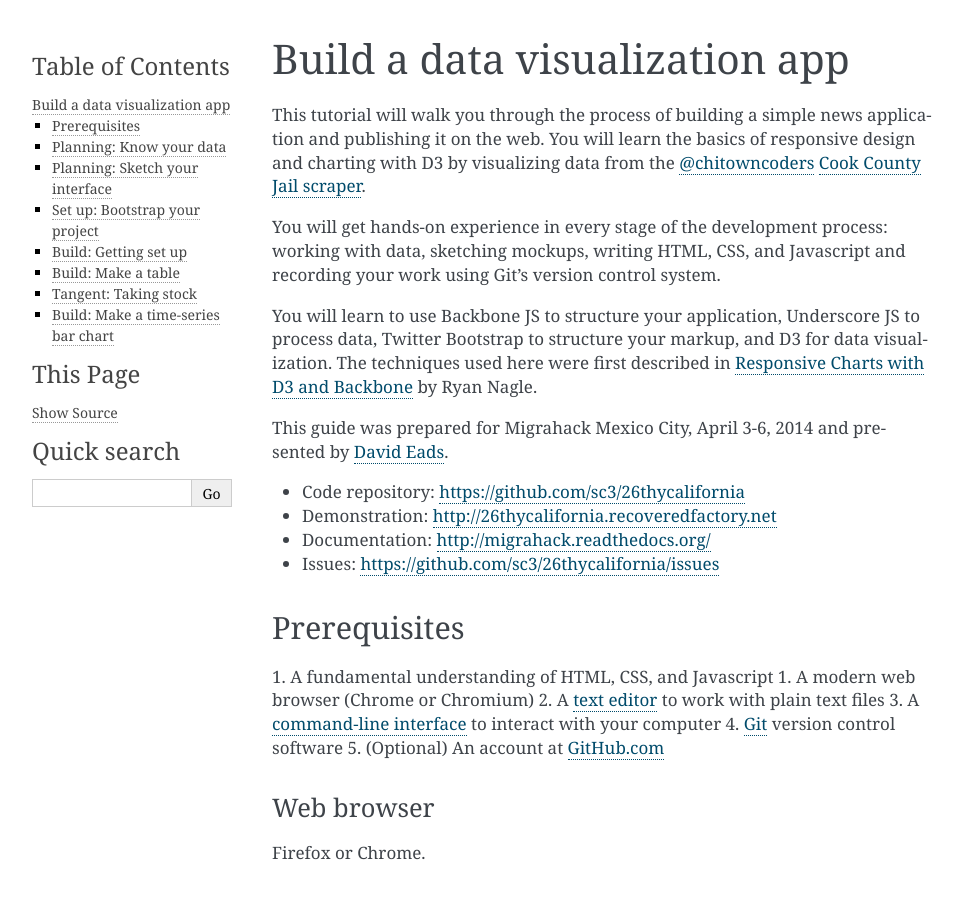
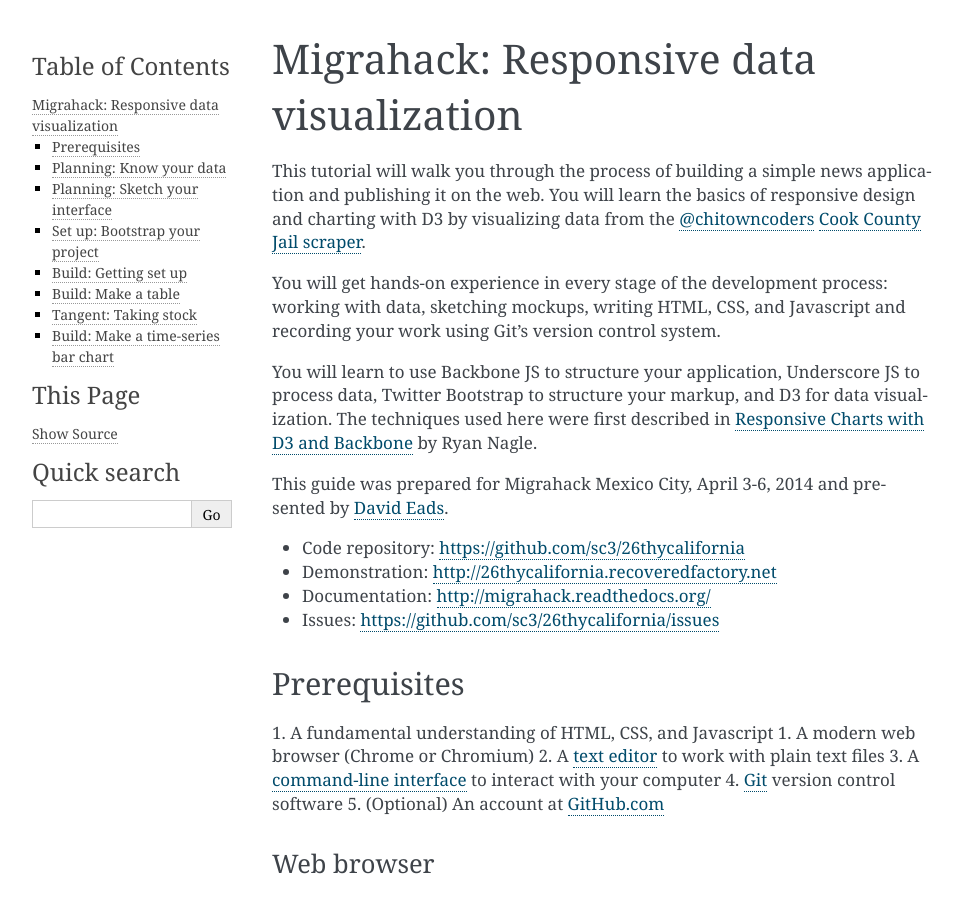
Before and after one commit to sc3/simple-news-apps, a Sphinx documentation site: the page built from docs/index.rst, in a window 1280 px wide and 900 px high. Shown: the whole window, without its empty margins (148-1110 px from the left). Built offline with Sphinx 7.4.7, drawn with Linux system fonts in a browser that asks for light colours.

Commit message:
make titles consistent

```diff
--- a/docs/index.rst
+++ b/docs/index.rst
@@ -1,8 +1,8 @@
 :tocdepth: 2
 
-==============================
-Build a data visualization app
-==============================
+========================================
+Migrahack: Responsive data visualization
+========================================
 
 This tutorial will walk you through the process of building a simple
 news application and publishing it on the web. You will learn the basics
@@ -1289,7 +1289,5 @@
 listens for the collection to change and renders a table of summary values.
 
 
-
-
 Build: Make a time-series bar chart
 ===================================
```
